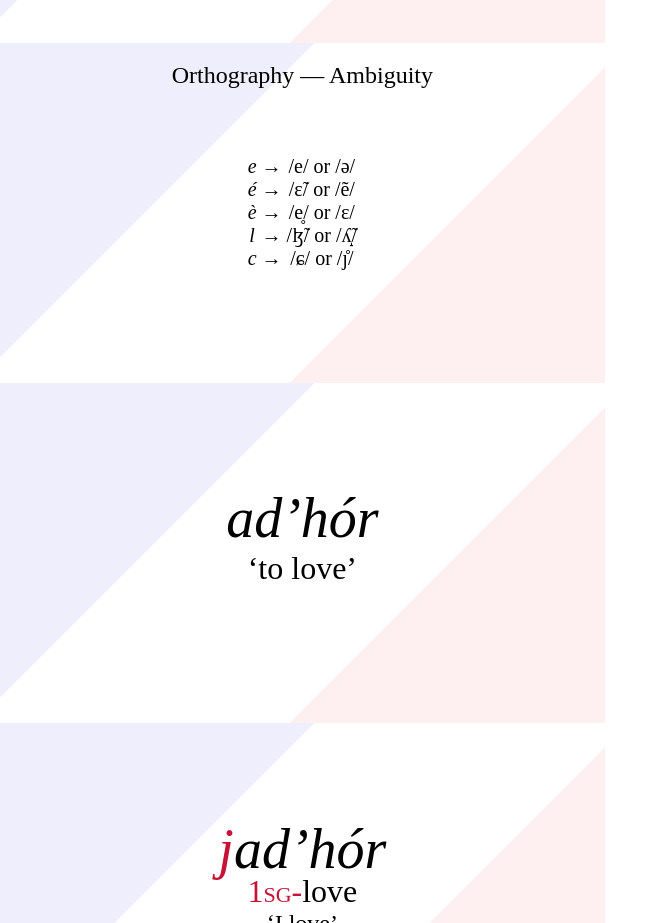
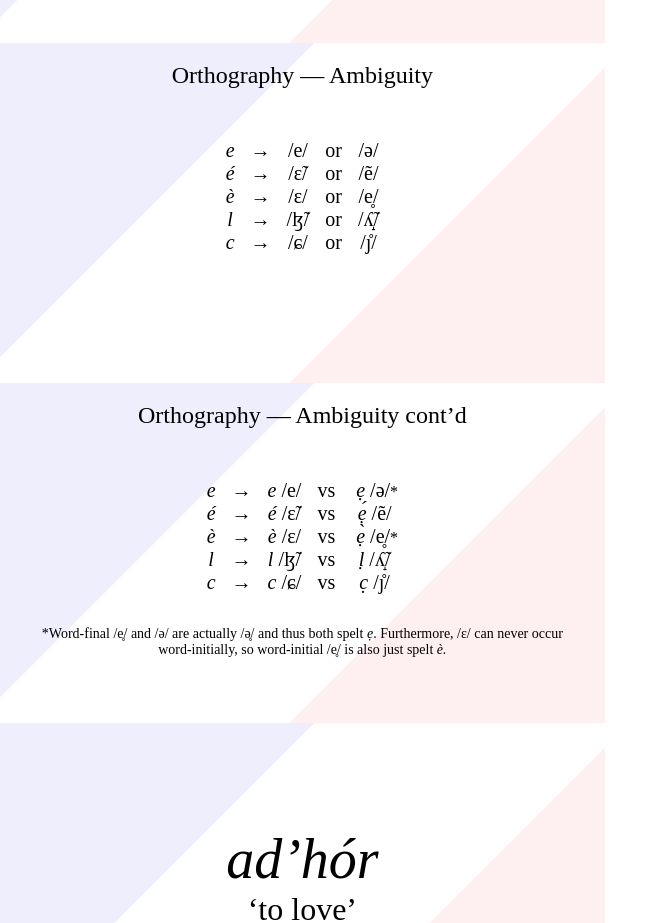
Before and after one commit to Agma-Schwa/ULTRAFRENCH, a SvelteKit app in the folder SLIDES/: page / in a window 1280 px wide. Shown: the part 5740-6663 px from the top of the page, without its empty margins (0-668 px from the left). Built offline with nearby package versions, Linux system fonts and the light colour scheme.

Commit message:
[Slides] Add slides about vowel spelling

```diff
--- a/SLIDES/src/lib/style.scss
+++ b/SLIDES/src/lib/style.scss
@@ -79,6 +79,7 @@ div.content {
 .font2 { font-size: 1.25rem; }
 .font15 { font-size: 1.125rem; }
 .font1 { font-size: 1rem; }
+.font05 { font-size: .875rem; }
 .closer { margin-top: -.5rem; }
 .no-box-shadow { box-shadow: none !important; }
 
--- a/SLIDES/src/routes/+page.svelte
+++ b/SLIDES/src/routes/+page.svelte
@@ -204,14 +204,30 @@ occur at the very beginning and end of the word.
     </div>
 </Page>
 
-<CentrePage title='Orthography — Ambiguity'>
-    <BasicTable format='$2' data={[
-        ['$ie', '$ →$ ', '/e/ or /ə/'],
-        ['$ié', '$ →$ ', '/ɛ̃/ or /ẽ/'],
-        ['$iè', '$ →$ ', '/e̥/ or /ɛ/'],
-        ['$il', '$ →$ ', '/ɮ̃/ or /ʎ̝̃/'],
-        ['$ic', '$ →$ ', '/ɕ/ or /ȷ̊/'],
-    ]} />
+<CentrePage title='Orthography — Ambiguity'  vcenter={false}>
+    <BasicTable style='margin-top: 3rem' format='$2' colsep='1rem' data={[
+        ['$ie', '→', '/e/', 'or', '/ə/'],
+        ['$ié', '→', '/ɛ̃/', 'or', '/ẽ/'],
+        ['$iè', '→', '/ɛ/', 'or', '/e̥/'],
+        ['$il', '→', '/ɮ̃/', 'or', '/ʎ̝̃/'],
+        ['$ic', '→', '/ɕ/', 'or', '/ȷ̊/'],
+    ]}/>
+</CentrePage>
+
+<CentrePage title='Orthography — Ambiguity cont’d' vcenter={false}>
+    <BasicTable style='margin-top: 3rem' format='$2' colsep='1rem' data={[
+        ['$ie', '→', '<$ie> /e/', 'vs', '$ <$iẹ> /ə/$1*'],
+        ['$ié', '→', '<$ié> /ɛ̃/', 'vs', '<$iẹ́> /ẽ/'],
+        ['$iè', '→', '<$iè> /ɛ/', 'vs', '$ <$iẹ̀> /e̥/$1*'],
+        ['$il', '→', '<$il> /ɮ̃/', 'vs', '<$iḷ> /ʎ̝̃/'],
+        ['$ic', '→', '<$ic> /ɕ/', 'vs', '<$ic̣> /ȷ̊/'],
+    ]}/>
+
+    <div class='content' style='margin-top: 1rem'>
+        <Text classes='font05' v='*Word-final /e̥/ and /ə/ are actually /ə̥/ and thus both spelt
+            <$iẹ>. Furthermore, /ɛ/ can never occur word-initially, so word-initial /e̥/ is also
+            just spelt $iè.'/>
+    </div>
 </CentrePage>
 
 <!-- Base Form -->
--- a/SLIDES/src/routes/BasicTable.svelte
+++ b/SLIDES/src/routes/BasicTable.svelte
@@ -1,21 +1,36 @@
 <script lang='ts'>
     import Text from './Text.svelte';
     import {TextFormat} from '$lib/text';
+    import {onMount} from 'svelte';
 
 
+    export let colsep: string = '';
     export let format: string = '';
     export let data: string[][];
+    export let style: string = '';
+    let table : HTMLTableElement;
+
+    onMount(() => {
+        if (colsep.length > 0) {
+            table.style.setProperty('--colsep', colsep);
+        }
+    })
 </script>
 
 <style lang='scss'>
     table {
+        --colsep: auto;
         width: 1px;
         white-space: nowrap;
         border-collapse: collapse;
     }
+
+    td + td {
+        padding-left: var(--colsep);
+    }
 </style>
 
-<table class={TextFormat.ParseTextFormat(format)}>
+<table class={TextFormat.ParseTextFormat(format)} bind:this={table} {style}>
     <tbody>
     {#each data as row}
         <tr>
```
